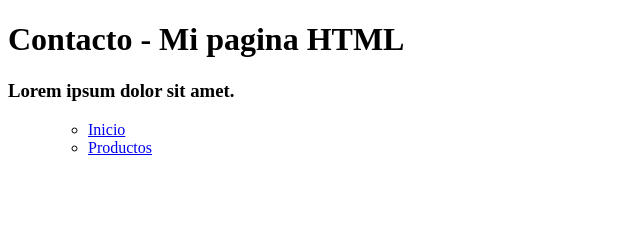
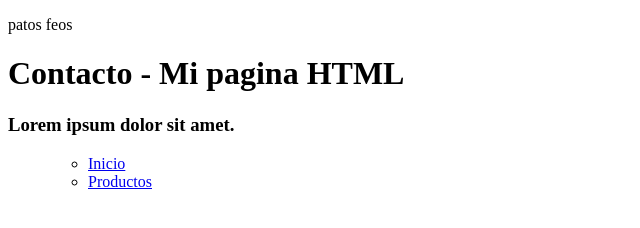
Before and after one commit to MunozNelson/Pagina-Web, a plain HTML site: page contacto.html in a window 1280 px wide. Shown: the whole page, without its empty margins (0-640 px from the left). Drawn offline with Linux system fonts and the light colour scheme.

Commit message:
comienzo

```diff
--- a/contacto.html
+++ b/contacto.html
@@ -7,6 +7,7 @@
     <title>Contacto</title>
 </head>
 <body>
+    <p>patos feos</p>
     <h1>Contacto - Mi pagina HTML</h1>
     <h3>Lorem ipsum dolor sit amet.</h3>
 <!--lista no ordenada (ul)-->
```
